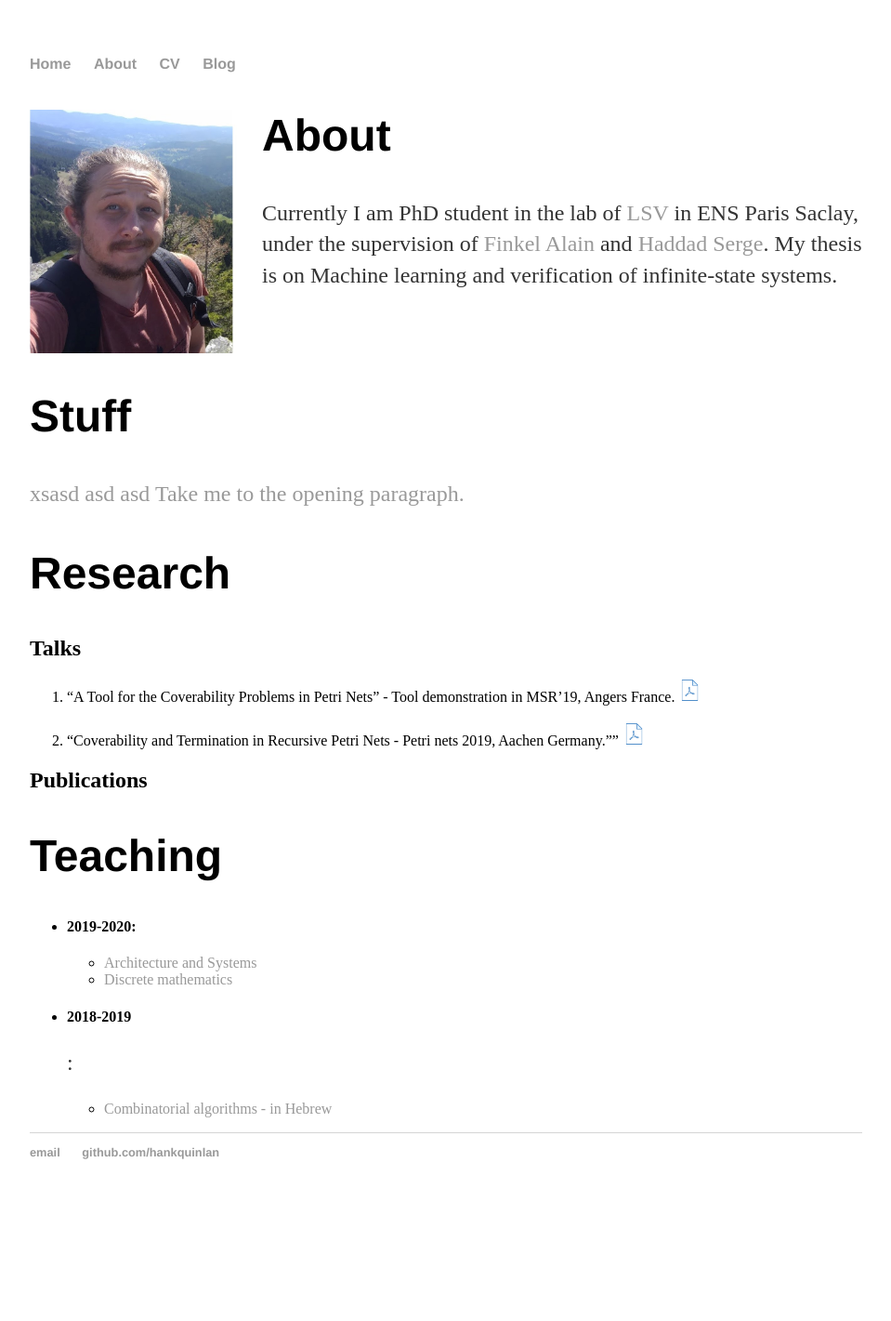
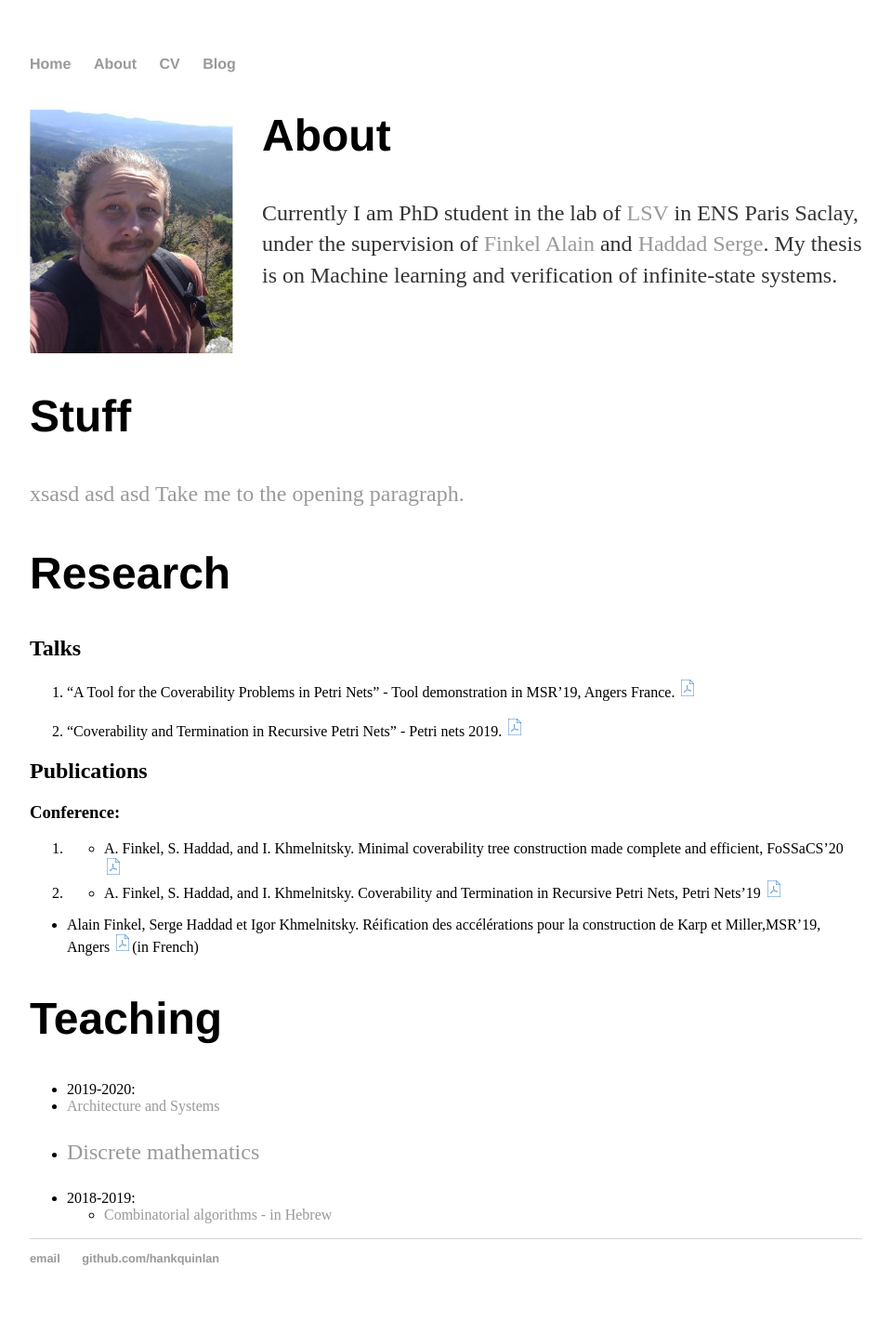
Before and after one commit to IgorKhm/igorkhm.github.io, a Jekyll site: the page built from index.md, in a window 1280 px wide. Shown: the whole page at 93% size, without its empty margins (160-1119 px from the left). Built offline with Jekyll 4.4.1, drawn with Linux system fonts in a browser that asks for light colours; before the commit the page ends 1307 px from its top, so only the background shows below that.

Commit message:
Update index.md

```diff
--- a/index.md
+++ b/index.md
@@ -13,20 +13,36 @@ Currently I am PhD student in the lab of [LSV](https://www.lsv.fr) in ENS Paris
 # Research
 ## Talks
 
-1. "A Tool for the Coverability Problems in Petri Nets" - Tool demonstration in MSR'19, Angers France. <a href="/presentations/msr19.pdf
-"><img src="pictures/pdf.png" alt="drawing" width="25"/> </a> <br /><br />
-2. "Coverability and Termination in Recursive Petri Nets - Petri nets 2019, Aachen Germany.""  <a href="/presentations/petrinet19.pdf
-"><img src="pictures/pdf.png" alt="drawing" width="25"/></a>
+1. "A Tool for the Coverability Problems in Petri Nets" - Tool demonstration in MSR'19, Angers France. <a href="/presentations/msr19.pdf"><img src="pictures/pdf.png" alt="drawing" width="20"/> </a> <br /><br />
+2. "Coverability and Termination in Recursive Petri Nets" - Petri nets 2019.  <a href="/presentations/petrinet19.pdf
+"><img src="pictures/pdf.png" alt="drawing" width="20"/></a>
 
 ## Publications
+### Conference:
+2020.
+   +  A. Finkel, S. Haddad, and I. Khmelnitsky. Minimal coverability tree construction made complete and efficient, FoSSaCS'20
+   <a href="/tobeadded.md"><img src="pictures/pdf.png" alt="drawing" width="20"/></a>
+
+
+2019.
+   +  A. Finkel, S. Haddad, and I. Khmelnitsky. Coverability and Termination in Recursive Petri Nets, Petri Nets'19
+   <a href="https://hal.inria.fr/hal-02081019"><img src="pictures/pdf.png" alt="drawing" width="20"/></a>
+
+   + Alain Finkel, Serge Haddad et Igor Khmelnitsky. Réification des accélérations pour la construction de Karp et Miller,MSR'19, Angers
+   <a href="https://hal.archives-ouvertes.fr/hal-02431913"><img src="pictures/pdf.png" alt="drawing" width="20"/></a>(in French)
+
+
+
 
 # Teaching
 <p id="opening"> </p>
-- ####  2019-2020:
+
+-  2019-2020:
   * [Architecture and Systems](http://www.lsv.fr/~finkel)
   * [Discrete mathematics](http://www.lsv.fr/~haddad)
-- ####  2018-2019
-:
+
+
+- 2018-2019:
   * [Combinatorial algorithms - in Hebrew](http:/www.lsv.fr~finkel)
 
 <!-- ![](myphoto.jpg)  -->
```
